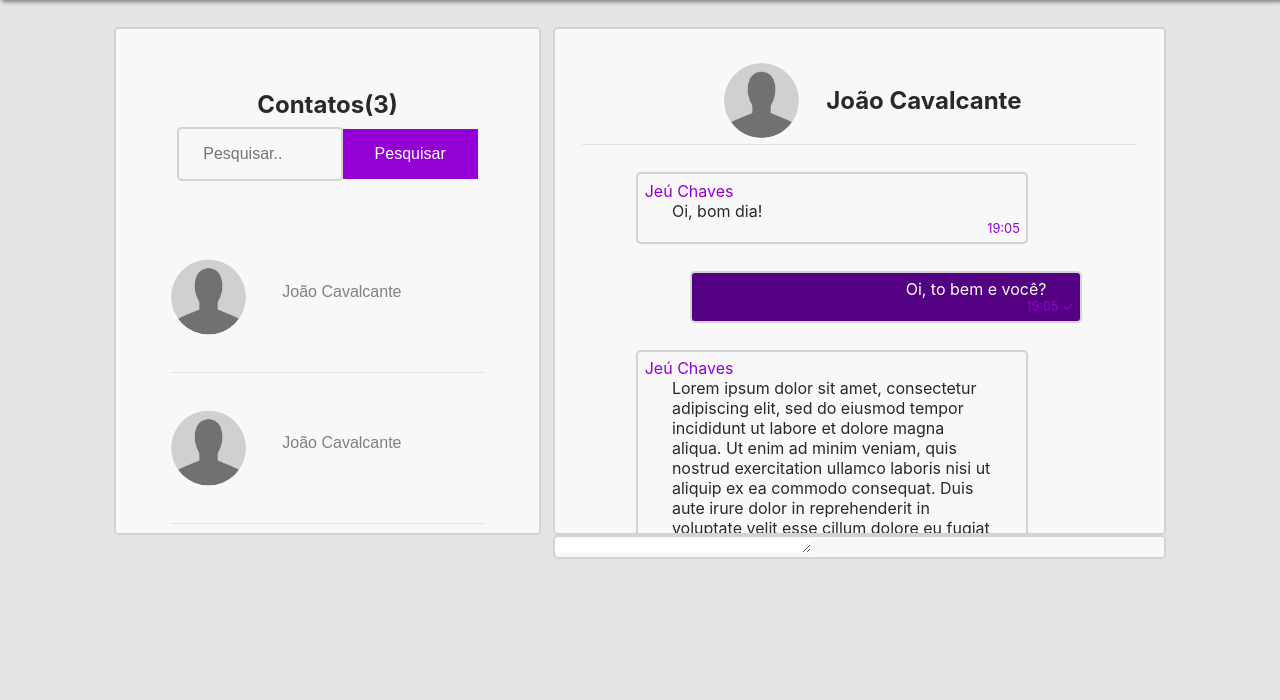
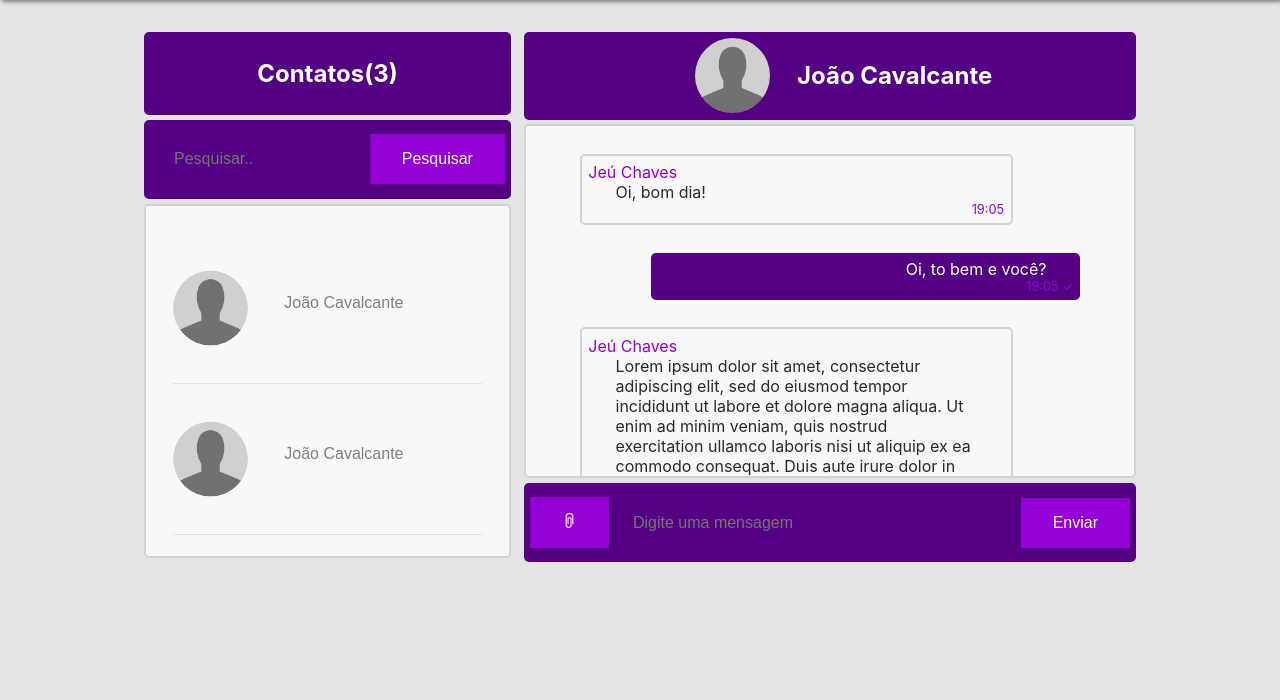
Before and after one commit to LucasBorth/NuChat, a PHP site: page /pgChat.php in a window 1280 px wide. Shown: the part 63-763 px from the top of the page. Run offline with PHP 8.4, Linux system fonts and the light colour scheme.

Commit message:
configuração da interface pgPerfil e pgChat

```diff
--- a/pgChat.php
+++ b/pgChat.php
@@ -19,17 +19,17 @@
     </header>
 
     <div class="align-top middle-margin">
+
         <!-- Contatos -->
-        <div class="card middle-padding margin-right scroll" style="width: 30%;">
-            <div class="small-margin small-padding">
-                <div class="align-center">
-                    <h2 class="no-margin">Contatos(3)</h2>
+        <div class="margin-right" style="width: 30%;">
+            <div class="purple-card align-center middle-padding small-vertical-margin">
+                <h2 class="white-font no-margin">Contatos(3)</h2>
             </div>
-                <div class="align-center">
-                    <input type="text" placeholder="Pesquisar..">
+            <div class="purple-card align-center small-padding small-vertical-margin">
+                <input class="margin-right" type="text" placeholder="Pesquisar..">
                 <button class="primary-button">Pesquisar</button>
             </div>
-            </div>
+            <div class="card scroll contatos-size">
                 <div class="small-margin">
                     <div class="container container-size bottom-margin">
                         <img class="vertical-align" src="files/profile-picture.png" alt="Perfil" id="profile">
@@ -45,14 +45,15 @@
                     </div>
                 </div>
             </div>
+        </div>
 
         <!-- Mensagens -->
         <div style="width: 50%;">
-            <div class="card middle-padding scroll">
-                <div class="align-center bottom-margin small-padding">
+            <div class="purple-card align-center small-padding small-vertical-margin">
                 <img class="small-horizontal-margin" src="files/profile-picture.png" alt="" id="profile">
-                    <h2 class="no-margin">João Cavalcante</h2>
+                <h2 class="white-font no-margin">João Cavalcante</h2>
             </div>
+            <div class="card scroll message-size small-vertical-margin">
                 <div class="middle-margin">
                     <div class="card left-align small-padding small-margin" id="mensagem">
                         <p class="purple-font">Jeú Chaves</p>
@@ -86,8 +87,10 @@
                     </div>
                 </div>
             </div>
-            <div class="card">
-                <textarea name="" id="" cols="30" rows="1"></textarea>
+            <div class="purple-card align-center small-padding message-box">
+                <button class="primary-button"><img src="files/clipe.png" alt=""></button>
+                <input type="text" id="txtMensagem" name="txtMensagem" placeholder="Digite uma mensagem">
+                <button class="primary-button">Enviar</button>
             </div>
         </div>
 </body>
--- a/pgEncontrar.php
+++ b/pgEncontrar.php
@@ -13,7 +13,7 @@
         <h4 class="purple-font logo">NuChat</h4>
         <a href="index.html"><button class="secondary-button">Sair</button></a>
         <a href="pgEncontrar.php"><button class="primary-button">Encontrar</button></a>
-        <a href="#Chat"><button class="secondary-button">Conversas</button></a>
+        <a href="pgChat.php"><button class="secondary-button">Conversas</button></a>
         <a href="pgPerfil.php"><button class="secondary-button">Eu</button></a>
     </header>
 
--- a/pgPerfil.php
+++ b/pgPerfil.php
@@ -39,7 +39,7 @@
     </div>
 
     <div class="align-top middle-margin">
-        <div class="card middle-padding margin-right scroll" style="width: 27.5%;">
+        <div class="card middle-padding margin-right scroll sobre-size" style="width: 27.5%;">
             <div class="align-center">
                 <h2 class="no-margin">Sobre</h2>
             </div>
@@ -56,7 +56,7 @@
                 <p>Está <strong>Solteiro</strong></p>
             </div>
         </div>
-        <div class="card middle-padding scroll" style="width: 27.5%;">
+        <div class="card middle-padding scroll sobre-size" style="width: 27.5%;">
             <div class="align-center">
                 <h2 class="no-margin">Contatos(3)</h2>
             </div>
--- a/style/base.css
+++ b/style/base.css
@@ -152,8 +152,8 @@
     }
 
     .small-vertical-margin {
-        margin-top: 1.7em;
-        margin-bottom: 1.7em;
+        margin-top: 0.3em;
+        margin-bottom: 0.3em;
     }
 
 .container {
@@ -223,6 +223,22 @@
         background-color: #530082;
     }
 
+    .primary-icon-button {
+        background-color: #9400D3;
+        border: none;
+        color: white;
+        text-align: center;
+        text-decoration: none;
+        display: inline-block;
+        font-size: 1em;
+        cursor: pointer;
+        transition-duration: 0.4s;
+    }
+
+    .primary-icon-button:hover {
+        background-color: #530082;
+    }
+
 .secondary-button {
     background-color: #f8f8f8;
     color: #808080;
@@ -260,9 +276,14 @@
     .purple-card {
         background-color: #530082;
         border-radius: 5px;
-        border: 2px solid #d3d3d3;
         overflow: hidden;
         color: white;
+    }
+
+    .purple-card input {
+        background-color: #530082;
+        color: white;
+        border: none;
     }
 
 input {
@@ -279,11 +300,38 @@
         width: auto;
     }
 
+    input[type="submit"] {
+        width: auto;
+    }
+
 .bottom-margin {
     border-bottom: 1px solid #e3e4e2;
 }
 
 .scroll {
     overflow-y: scroll;
-    height: 450px;
 }
+
+/* Caixa de mensagem */
+.message-box input {
+    background-color: #530082;
+    border: none;
+    color: white;
+}
+
+    .message-box img {
+        width: 15px;
+        height: 15px;
+    }
+
+.contatos-size {
+    height: 350px;
+}
+
+.message-size {
+    height: 350px;
+}
+
+.sobre-size {
+    height: 400px;
+}
```
Also changed, not shown: files/clipe.png (added). Lines whose indentation alone changed are shown as unchanged.
